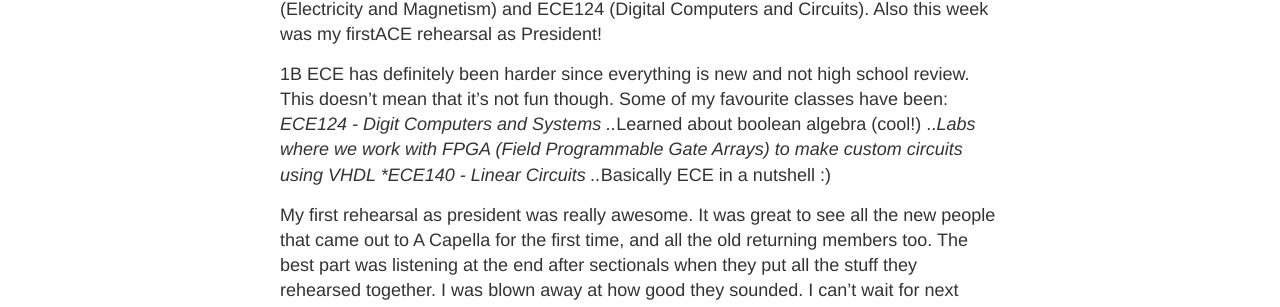
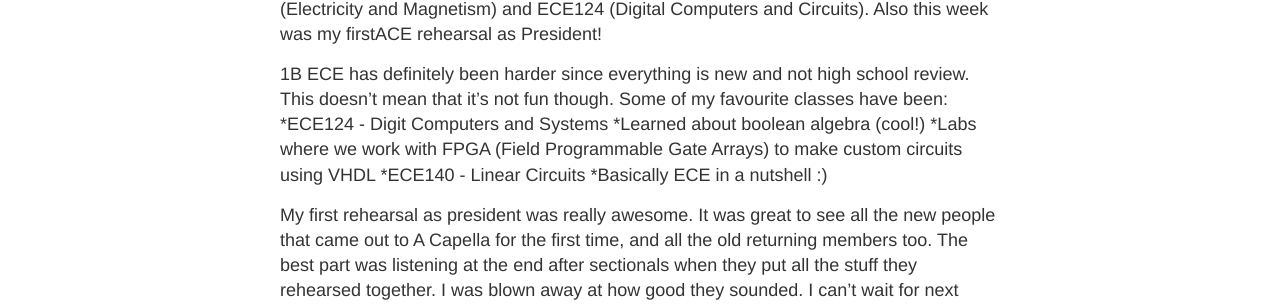
Before and after one commit to linchuandai/MyBlog, a Jekyll site: the page built from _posts/2017-1-10-Week-1-Reflections.md, in a window 1280 px wide. Shown: the part 324-631 px from the top of the page. Built offline with Jekyll 4.4.1, drawn with Linux system fonts in a browser that asks for light colours.

```diff
--- a/_posts/2017-1-10-Week-1-Reflections.md
+++ b/_posts/2017-1-10-Week-1-Reflections.md
@@ -9,10 +9,10 @@ Also this week was my firstACE rehearsal as President!
 1B ECE has definitely been harder since everything is new and not high school review. This doesn't mean that it's not fun
 though. Some of my favourite classes have been:
 *ECE124 - Digit Computers and Systems
-..*Learned about boolean algebra (cool!)
-..*Labs where we work with FPGA (Field Programmable Gate Arrays) to make custom circuits using VHDL
+  *Learned about boolean algebra (cool!)
+  *Labs where we work with FPGA (Field Programmable Gate Arrays) to make custom circuits using VHDL
 *ECE140 - Linear Circuits
-..*Basically ECE in a nutshell :)
+  *Basically ECE in a nutshell :)
 
 My first rehearsal as president was really awesome. It was great to see all the new people that came out to A Capella for
 the first time, and all the old returning members too. The best part was listening at the end after sectionals when they
```
